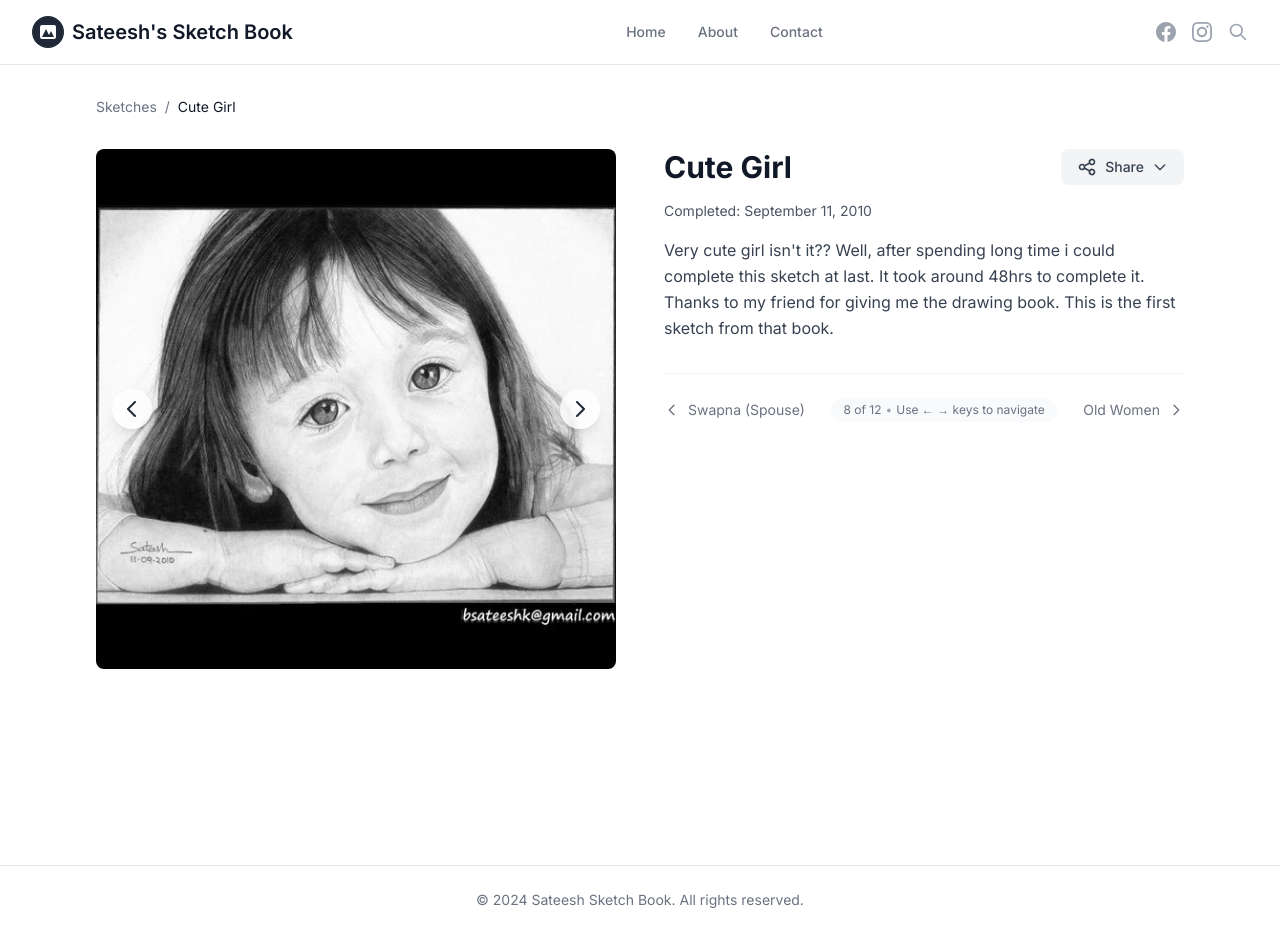
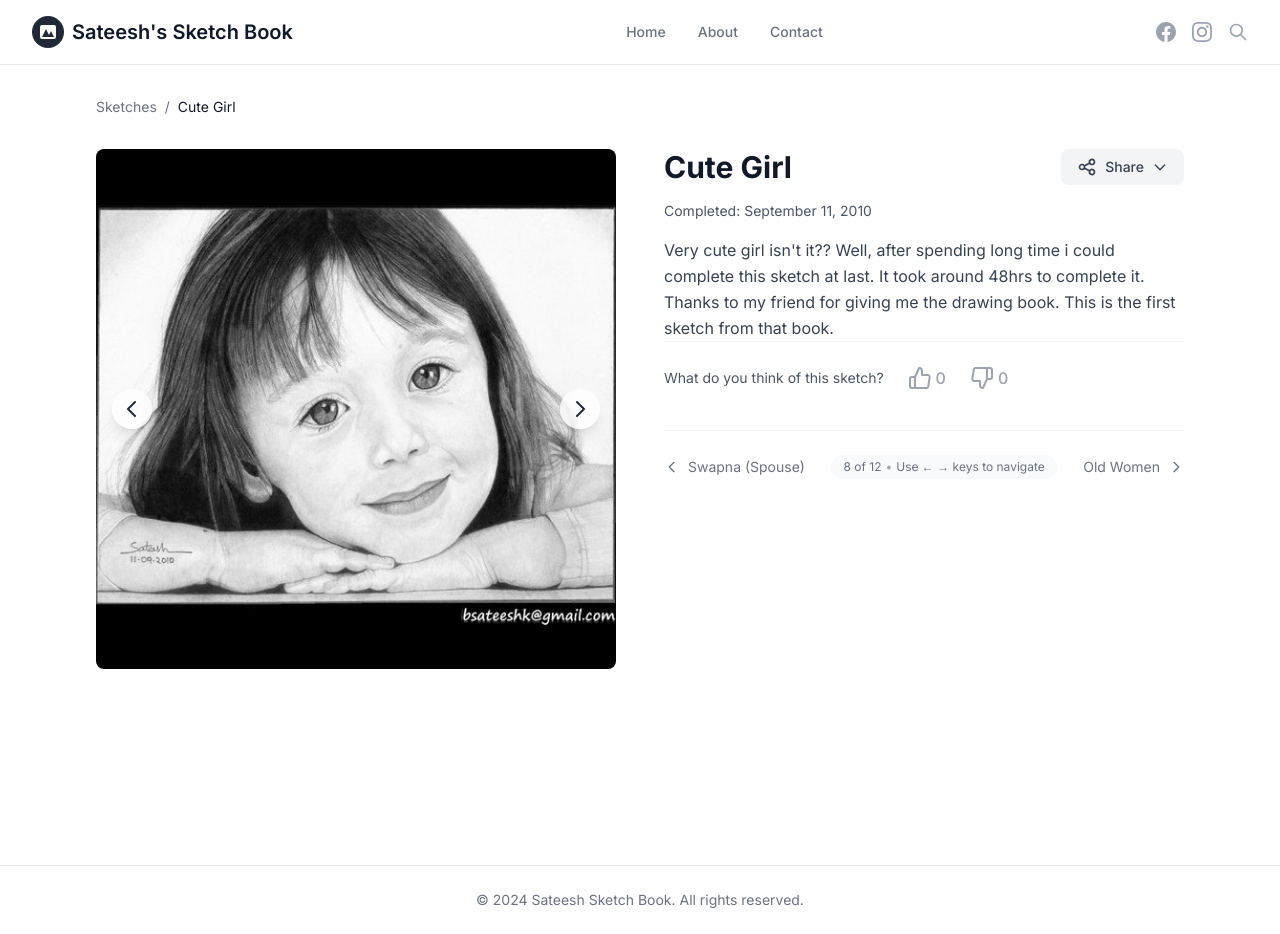
Before and after one commit to sat33shgit/SketchesWebsite, a React (Vite) app: page /SketchesWebsite/sketch/1 in a window 1280 px wide. Built offline with nearby package versions, Linux system fonts and the light colour scheme.

Commit message:
Add like/dislike functionality with persistent storage

```diff
--- /dev/null
+++ b/src/components/LikeDislike.jsx
@@ -0,0 +1,109 @@
+import { useState, useEffect } from 'react'
+import { toggleLike, toggleDislike, getSketchStats } from '../utils/likeSystem'
+
+const LikeDislike = ({ sketchId, size = 'small', showCounts = true, className = '' }) => {
+  const [stats, setStats] = useState({ likes: 0, dislikes: 0, userLiked: false, userDisliked: false })
+
+  useEffect(() => {
+    // Load initial stats
+    setStats(getSketchStats(sketchId))
+  }, [sketchId])
+
+  const handleLike = (e) => {
+    e.preventDefault()
+    e.stopPropagation()
+    const newStats = toggleLike(sketchId)
+    setStats(newStats)
+  }
+
+  const handleDislike = (e) => {
+    e.preventDefault()
+    e.stopPropagation()
+    const newStats = toggleDislike(sketchId)
+    setStats(newStats)
+  }
+
+  const sizeClasses = {
+    small: 'w-4 h-4',
+    medium: 'w-5 h-5',
+    large: 'w-6 h-6'
+  }
+
+  const buttonSizeClasses = {
+    small: 'p-1',
+    medium: 'p-2',
+    large: 'p-2'
+  }
+
+  const textSizeClasses = {
+    small: 'text-xs',
+    medium: 'text-sm',
+    large: 'text-base'
+  }
+
+  return (
+    <div className={`flex items-center space-x-2 ${className}`}>
+      {/* Like Button */}
+      <button
+        onClick={handleLike}
+        className={`flex items-center space-x-1 ${buttonSizeClasses[size]} rounded-full transition-colors focus:outline-none focus:ring-2 focus:ring-blue-500 focus:ring-offset-1 ${
+          stats.userLiked
+            ? 'text-blue-600 bg-blue-50 hover:bg-blue-100'
+            : 'text-gray-400 hover:text-blue-600 hover:bg-blue-50'
+        }`}
+        title={stats.userLiked ? 'Remove like' : 'Like this sketch'}
+      >
+        <svg
+          className={sizeClasses[size]}
+          fill={stats.userLiked ? 'currentColor' : 'none'}
+          stroke="currentColor"
+          viewBox="0 0 24 24"
+        >
+          <path
+            strokeLinecap="round"
+            strokeLinejoin="round"
+            strokeWidth={stats.userLiked ? 0 : 2}
+            d="M14 9V5a3 3 0 0 0-3-3l-4 9v11h11.28a2 2 0 0 0 2-1.7l1.38-9a2 2 0 0 0-2-2.3zM7 22H4a2 2 0 0 1-2-2v-7a2 2 0 0 1 2-2h3"
+          />
+        </svg>
+        {showCounts && (
+          <span className={`font-medium ${textSizeClasses[size]}`}>
+            {stats.likes}
+          </span>
+        )}
+      </button>
+
+      {/* Dislike Button */}
+      <button
+        onClick={handleDislike}
+        className={`flex items-center space-x-1 ${buttonSizeClasses[size]} rounded-full transition-colors focus:outline-none focus:ring-2 focus:ring-red-500 focus:ring-offset-1 ${
+          stats.userDisliked
+            ? 'text-red-600 bg-red-50 hover:bg-red-100'
+            : 'text-gray-400 hover:text-red-600 hover:bg-red-50'
+        }`}
+        title={stats.userDisliked ? 'Remove dislike' : 'Dislike this sketch'}
+      >
+        <svg
+          className={`${sizeClasses[size]} transform rotate-180`}
+          fill={stats.userDisliked ? 'currentColor' : 'none'}
+          stroke="currentColor"
+          viewBox="0 0 24 24"
+        >
+          <path
+            strokeLinecap="round"
+            strokeLinejoin="round"
+            strokeWidth={stats.userDisliked ? 0 : 2}
+            d="M14 9V5a3 3 0 0 0-3-3l-4 9v11h11.28a2 2 0 0 0 2-1.7l1.38-9a2 2 0 0 0-2-2.3zM7 22H4a2 2 0 0 1-2-2v-7a2 2 0 0 1 2-2h3"
+          />
+        </svg>
+        {showCounts && (
+          <span className={`font-medium ${textSizeClasses[size]}`}>
+            {stats.dislikes}
+          </span>
+        )}
+      </button>
+    </div>
+  )
+}
+
+export default LikeDislike
--- a/src/pages/Gallery.jsx
+++ b/src/pages/Gallery.jsx
@@ -1,6 +1,7 @@
 import { Link } from 'react-router-dom'
 import { sketches } from '../data/sketches'
 import { getAssetPath } from '../utils/paths'
+import LikeDislike from '../components/LikeDislike'
 
 const Gallery = () => {
   return (
@@ -59,9 +60,12 @@ const Gallery = () => {
                     day: 'numeric'
                   })}
                 </p>
-                <span className="inline-block bg-gray-100 text-gray-800 text-xs px-3 py-1 rounded-full">
-                  {sketch.category}
-                </span>
+                <div className="flex items-center justify-between">
+                  <span className="inline-block bg-gray-100 text-gray-800 text-xs px-3 py-1 rounded-full">
+                    {sketch.category}
+                  </span>
+                  <LikeDislike sketchId={sketch.id} size="small" showCounts={true} className="ml-2" />
+                </div>
               </div>
             </Link>
           ))}
--- a/src/pages/SketchDetail.jsx
+++ b/src/pages/SketchDetail.jsx
@@ -2,6 +2,7 @@ import { useParams, Link, useNavigate } from 'react-router-dom'
 import { useState, useEffect, useCallback } from 'react'
 import { getSketchById, sketches } from '../data/sketches'
 import { getAssetPath } from '../utils/paths'
+import LikeDislike from '../components/LikeDislike'
 
 const SketchDetail = () => {
   const { id } = useParams()
@@ -436,6 +437,16 @@ const SketchDetail = () => {
               <p className="text-gray-700 leading-relaxed">
                 {sketch.description}
               </p>
+
+              {/* Like/Dislike Component */}
+              <div className="pt-4 border-t border-gray-100">
+                <div className="flex items-center justify-between">
+                  <div className="flex items-center space-x-4">
+                    <span className="text-sm text-gray-600">What do you think of this sketch?</span>
+                    <LikeDislike sketchId={sketch.id} size="large" showCounts={true} />
+                  </div>
+                </div>
+              </div>
             </div>
 
             {/* Navigation Info */}
--- /dev/null
+++ b/src/utils/likeSystem.js
@@ -0,0 +1,151 @@
+// Utility functions for managing likes and dislikes in localStorage
+const LIKES_STORAGE_KEY = 'sketch_likes'
+const DISLIKES_STORAGE_KEY = 'sketch_dislikes'
+
+// Get likes data from localStorage
+export const getLikesData = () => {
+  try {
+    const likes = localStorage.getItem(LIKES_STORAGE_KEY)
+    return likes ? JSON.parse(likes) : {}
+  } catch (error) {
+    console.error('Error reading likes from localStorage:', error)
+    return {}
+  }
+}
+
+// Get dislikes data from localStorage
+export const getDislikesData = () => {
+  try {
+    const dislikes = localStorage.getItem(DISLIKES_STORAGE_KEY)
+    return dislikes ? JSON.parse(dislikes) : {}
+  } catch (error) {
+    console.error('Error reading dislikes from localStorage:', error)
+    return {}
+  }
+}
+
+// Save likes data to localStorage
+export const saveLikesData = (likesData) => {
+  try {
+    localStorage.setItem(LIKES_STORAGE_KEY, JSON.stringify(likesData))
+  } catch (error) {
+    console.error('Error saving likes to localStorage:', error)
+  }
+}
+
+// Save dislikes data to localStorage
+export const saveDislikesData = (dislikesData) => {
+  try {
+    localStorage.setItem(DISLIKES_STORAGE_KEY, JSON.stringify(dislikesData))
+  } catch (error) {
+    console.error('Error saving dislikes to localStorage:', error)
+  }
+}
+
+// Get like count for a specific sketch
+export const getLikeCount = (sketchId) => {
+  const likes = getLikesData()
+  return likes[sketchId] || 0
+}
+
+// Get dislike count for a specific sketch
+export const getDislikeCount = (sketchId) => {
+  const dislikes = getDislikesData()
+  return dislikes[sketchId] || 0
+}
+
+// Check if user has liked a sketch
+export const hasUserLiked = (sketchId) => {
+  try {
+    const userLikes = localStorage.getItem(`user_liked_${sketchId}`)
+    return userLikes === 'true'
+  } catch (error) {
+    return false
+  }
+}
+
+// Check if user has disliked a sketch
+export const hasUserDisliked = (sketchId) => {
+  try {
+    const userDislikes = localStorage.getItem(`user_disliked_${sketchId}`)
+    return userDislikes === 'true'
+  } catch (error) {
+    return false
+  }
+}
+
+// Toggle like for a sketch
+export const toggleLike = (sketchId) => {
+  const likes = getLikesData()
+  const dislikes = getDislikesData()
+  const userLiked = hasUserLiked(sketchId)
+  const userDisliked = hasUserDisliked(sketchId)
+
+  if (userLiked) {
+    // Remove like
+    likes[sketchId] = Math.max(0, (likes[sketchId] || 0) - 1)
+    localStorage.removeItem(`user_liked_${sketchId}`)
+  } else {
+    // Add like
+    likes[sketchId] = (likes[sketchId] || 0) + 1
+    localStorage.setItem(`user_liked_${sketchId}`, 'true')
+
+    // Remove dislike if user had disliked
+    if (userDisliked) {
+      dislikes[sketchId] = Math.max(0, (dislikes[sketchId] || 0) - 1)
+      localStorage.removeItem(`user_disliked_${sketchId}`)
+      saveDislikesData(dislikes)
+    }
+  }
+
+  saveLikesData(likes)
+  return {
+    likes: likes[sketchId] || 0,
+    dislikes: dislikes[sketchId] || 0,
+    userLiked: !userLiked,
+    userDisliked: false
+  }
+}
+
+// Toggle dislike for a sketch
+export const toggleDislike = (sketchId) => {
+  const likes = getLikesData()
+  const dislikes = getDislikesData()
+  const userLiked = hasUserLiked(sketchId)
+  const userDisliked = hasUserDisliked(sketchId)
+
+  if (userDisliked) {
+    // Remove dislike
+    dislikes[sketchId] = Math.max(0, (dislikes[sketchId] || 0) - 1)
+    localStorage.removeItem(`user_disliked_${sketchId}`)
+  } else {
+    // Add dislike
+    dislikes[sketchId] = (dislikes[sketchId] || 0) + 1
+    localStorage.setItem(`user_disliked_${sketchId}`, 'true')
+
+    // Remove like if user had liked
+    if (userLiked) {
+      likes[sketchId] = Math.max(0, (likes[sketchId] || 0) - 1)
+      localStorage.removeItem(`user_liked_${sketchId}`)
+      saveLikesData(likes)
+    }
+  }
+
+  saveDislikesData(dislikes)
+  return {
+    likes: likes[sketchId] || 0,
+    dislikes: dislikes[sketchId] || 0,
+    userLiked: false,
+    userDisliked: !userDisliked
+  }
+}
+
+// Get all stats for a sketch
+export const getSketchStats = (sketchId) => {
+  return {
+    likes: getLikeCount(sketchId),
+    dislikes: getDislikeCount(sketchId),
+    userLiked: hasUserLiked(sketchId),
+    userDisliked: hasUserDisliked(sketchId)
+  }
+}
```
